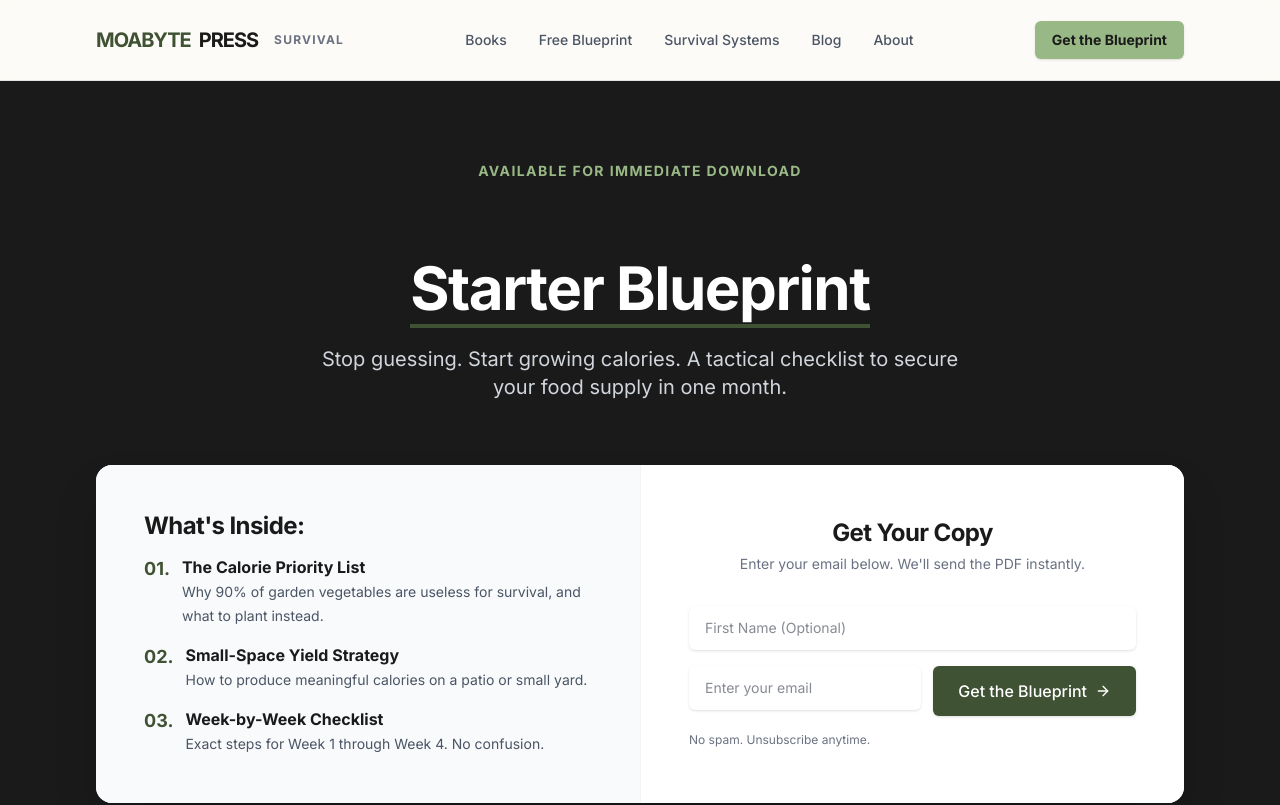
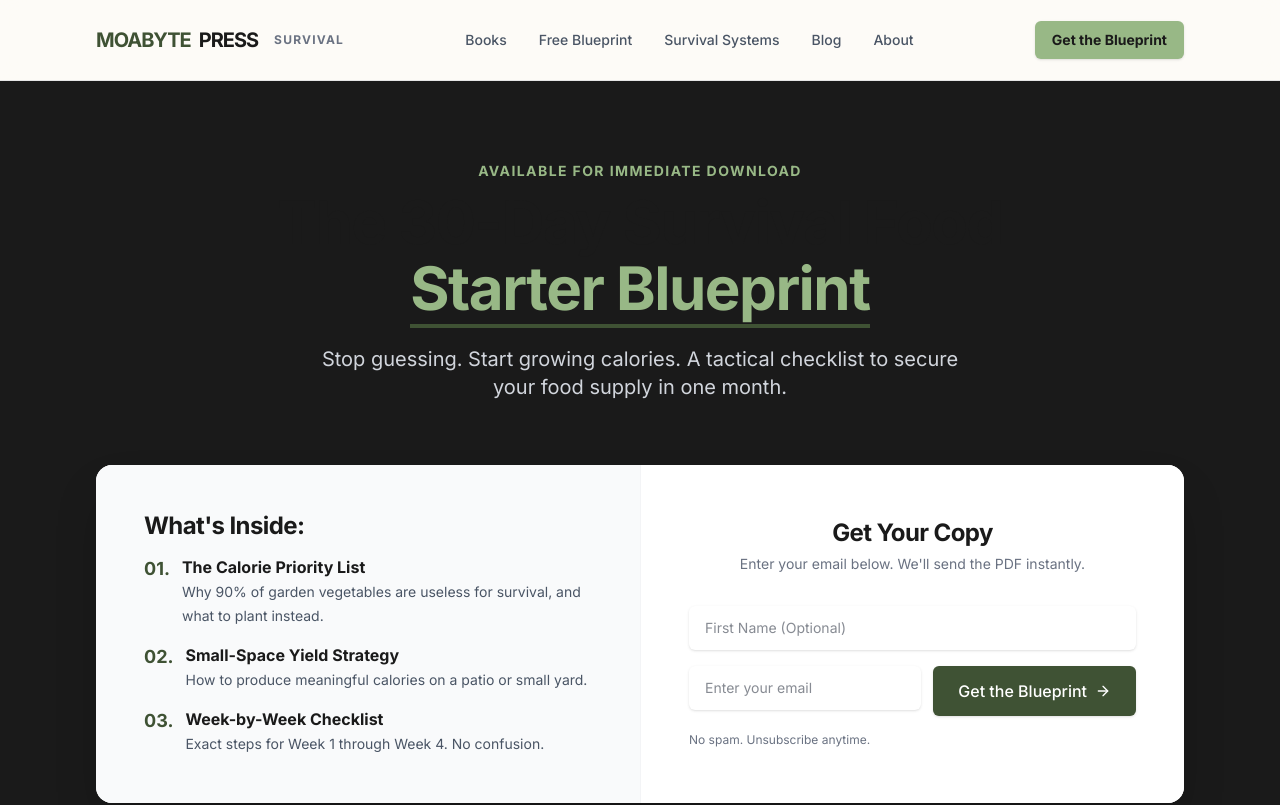
Before and after one commit to moabytemusic-code/moabytepress-survival, a Next.js app: page /free in a window 1280 px wide. Shown: the top 805 px of the page. Built offline with nearby package versions, Linux system fonts and the light colour scheme.

Commit message:
style: fix readability on free page and add amazon links

```diff
--- a/src/app/free/page.tsx
+++ b/src/app/free/page.tsx
@@ -6,8 +6,8 @@ export default function FreePage() {
             <div className="container-width max-w-4xl mx-auto">
                 <div className="text-center mb-16">
                     <span className="text-[#98B886] font-bold tracking-widest text-sm uppercase mb-2 block">Available for Immediate Download</span>
-                    <h1 className="text-4xl md:text-6xl font-extrabold mb-6 leading-tight">
-                        The 30-Day Survival Food <br /> <span className="text-white border-b-4 border-[#3F5234]">Starter Blueprint</span>
+                    <h1 className="text-4xl md:text-6xl font-extrabold mb-6 leading-tight text-white">
+                        The 30-Day Survival Food <br /> <span className="text-[#98B886] border-b-4 border-[#3F5234]">Starter Blueprint</span>
                     </h1>
                     <p className="text-xl text-gray-300 max-w-2xl mx-auto">
                         Stop guessing. Start growing calories. A tactical checklist to secure your food supply in one month.
--- a/src/lib/data.ts
+++ b/src/lib/data.ts
@@ -18,7 +18,7 @@ export const books: Book[] = [
         subtitle: 'High-Calorie Crops for Crisis',
         description: 'Stop growing salad. Start growing calories. This guide teaches you the exact crops needed to sustain a family when the grocery store closes.',
         imageSrc: '/images/book_survival_planting_101.png',
-        amazonUrl: 'https://amazon.com',
+        amazonUrl: 'https://a.co/d/097HcIZL',
         bullets: [
             'The 5 crops that provide 80% of required calories',
             'Soil preparation for maximum yield without chemical inputs',
@@ -42,7 +42,7 @@ export const books: Book[] = [
         subtitle: 'Maximize Yield in Minimal Space',
         description: 'Urban survival requires density. Learn to grow 3x the food in the same footprint by going up, not out.',
         imageSrc: '/images/book_vertical_gardening.png',
-        amazonUrl: 'https://amazon.com',
+        amazonUrl: 'https://a.co/d/0b9z0wcz',
         bullets: [
             'Trellising systems for beans, squash, and tomatoes',
             'Container strategies for patios and balconies',
```
